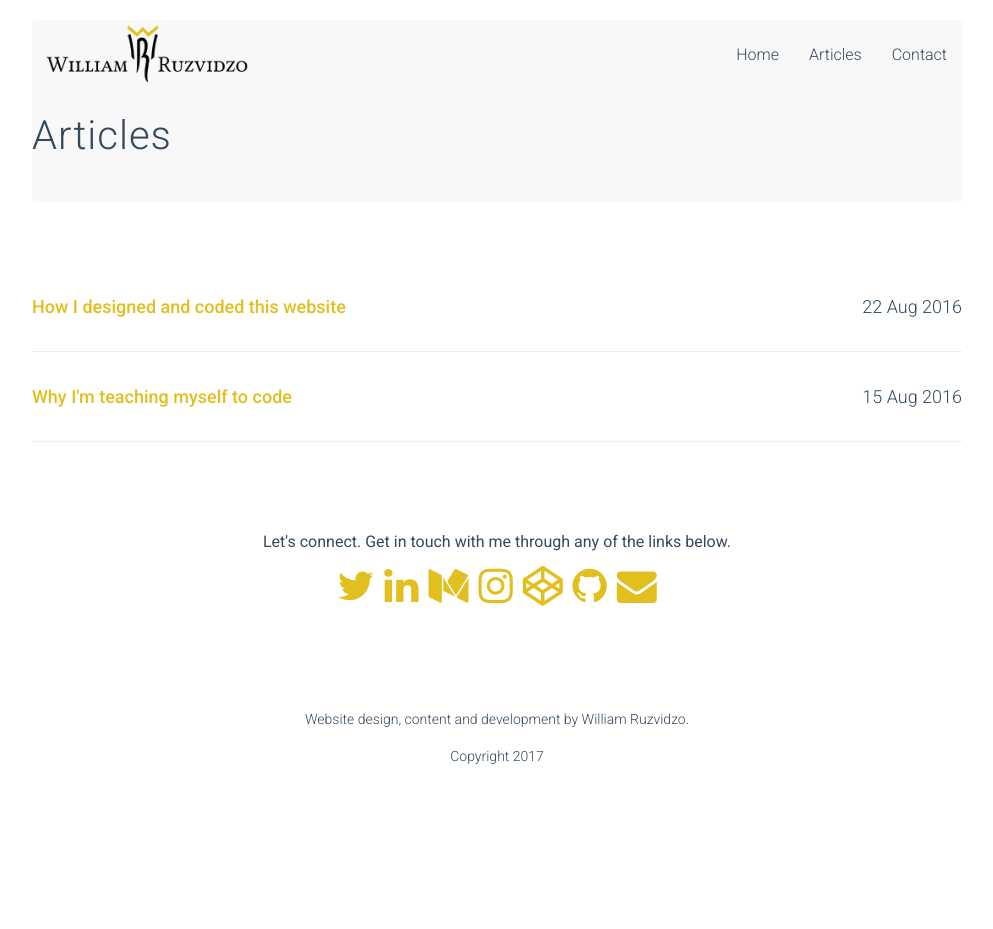
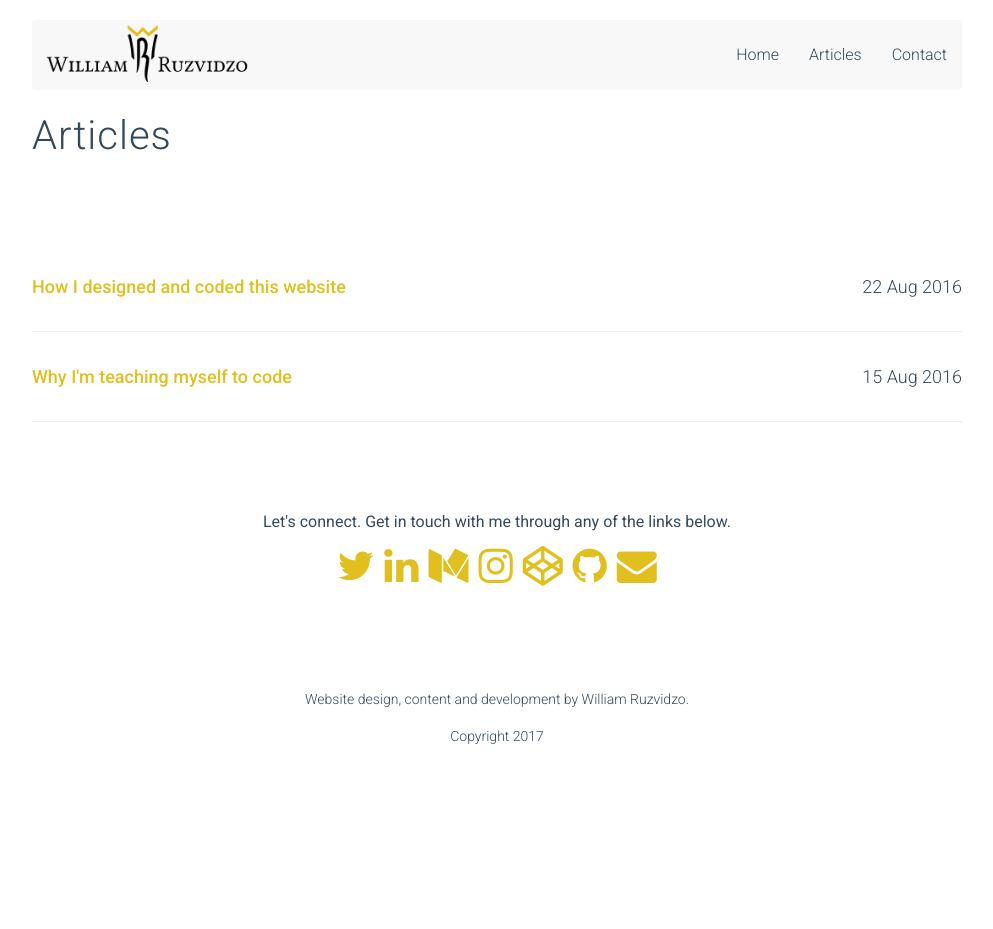
Before and after one commit to WilliamRuz/website, a Jekyll site: the page built from blog/index.html, in a window 1280 px wide. Shown: the whole page, without its empty margins (143-1136 px from the left). Built offline with Jekyll 4.4.1, drawn with Linux system fonts in a browser that asks for light colours.

Commit message:
new image

```diff
--- a/_includes/about.html
+++ b/_includes/about.html
@@ -1,4 +1,4 @@
-<img src="/images/7335.jpg" class='img-responsive' alt="me">
+<img src="/images/7543.jpg" class='img-responsive' alt="me">
 
 <h3 class="mytitle">Digital Marketer // Content Writer // Self-Taught Coder</h3>
 
--- a/_includes/navbar.html
+++ b/_includes/navbar.html
@@ -1,4 +1,4 @@
-<nav class="navbar navbar-default"/>
+<nav class="navbar navbar-default">
     <div class="container-fluid">
         <div class="navbar-header">
             <button type="button" class="navbar-toggle collapsed" data-toggle="collapse" data-target="#collapse-me">
@@ -8,7 +8,7 @@
                 <span class="icon-bar"></span>
             </button>
             <a class ="navbar-brand" href="/">
-                <img src="/images/logo.jpg" class='logo'/ alt="mylogo"/>
+                <img src="/images/logo.jpg" class='logo' alt="mylogo">
               </a>
         </div>
 
@@ -20,3 +20,4 @@
             </ul>
         </div>
     </div>
+  </nav>
```
Also changed, not shown: 1 other file.
